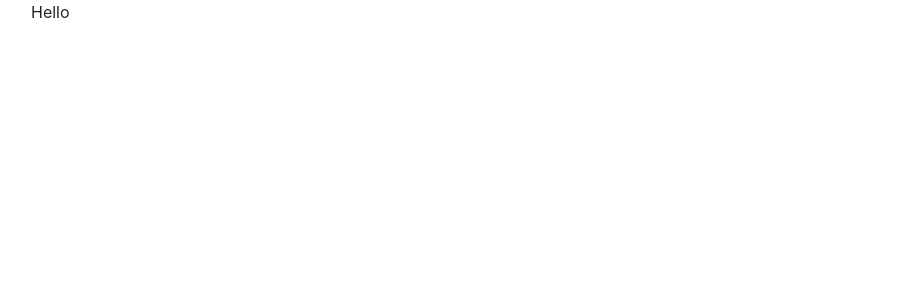
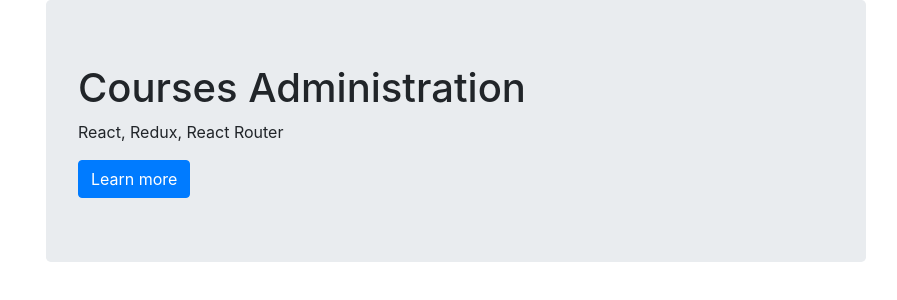
Before and after one commit to abdelrhman-allam/react-starter-kit, a React app: page / in a window 1280 px wide. Shown: the top 300 px of the page, without its empty margins (184-1081 px from the left). Built offline with nearby package versions, Linux system fonts and the light colour scheme.

Commit message:
Update App.js

```diff
--- a/src/components/App.js
+++ b/src/components/App.js
@@ -1,7 +1,15 @@
 import React from "react";
+import { Route } from "react-router-dom";
+import HomePage from "./home/HomePage";
+import AboutPage from "./about/AboutPage";
 
 function App() {
-  return <div>Hello</div>;
+  return (
+    <div className="container-fluid">
+      <Route exact path="/" component={HomePage} />
+      <Route exact path="/about" component={AboutPage} />
+    </div>
+  );
 }
 
 export default App;
```
